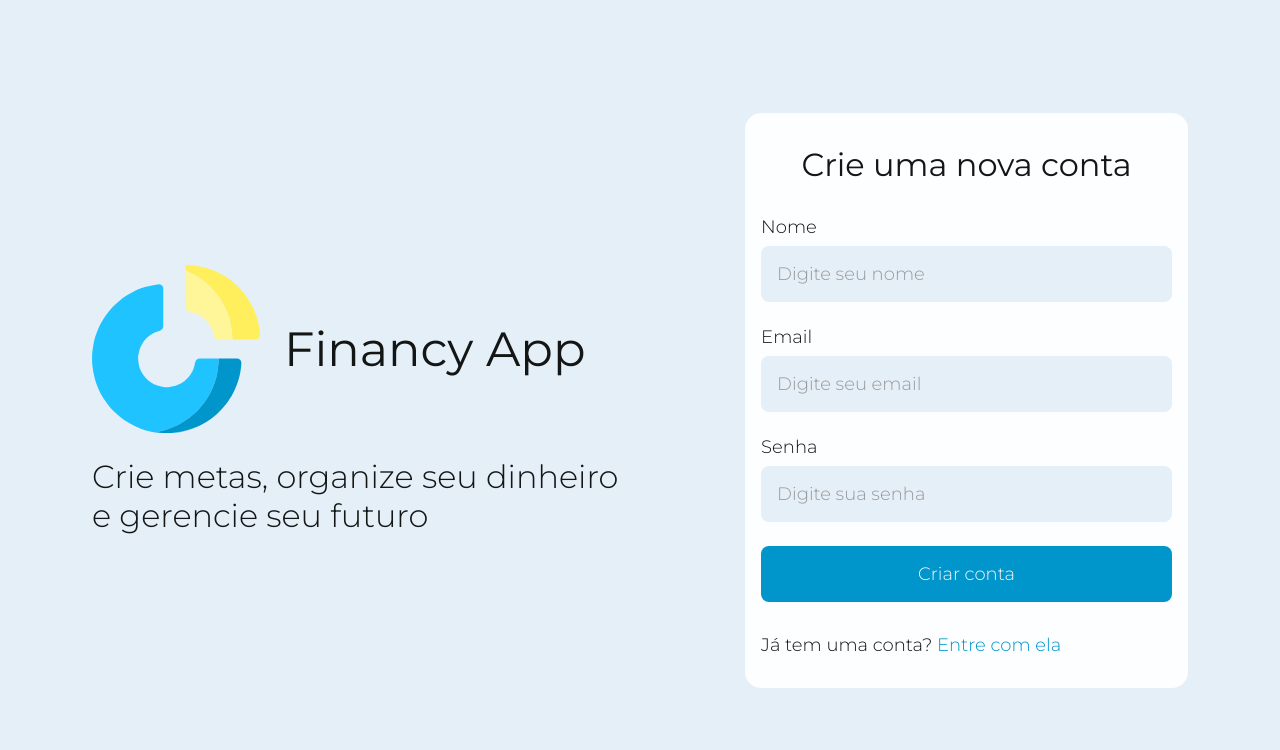
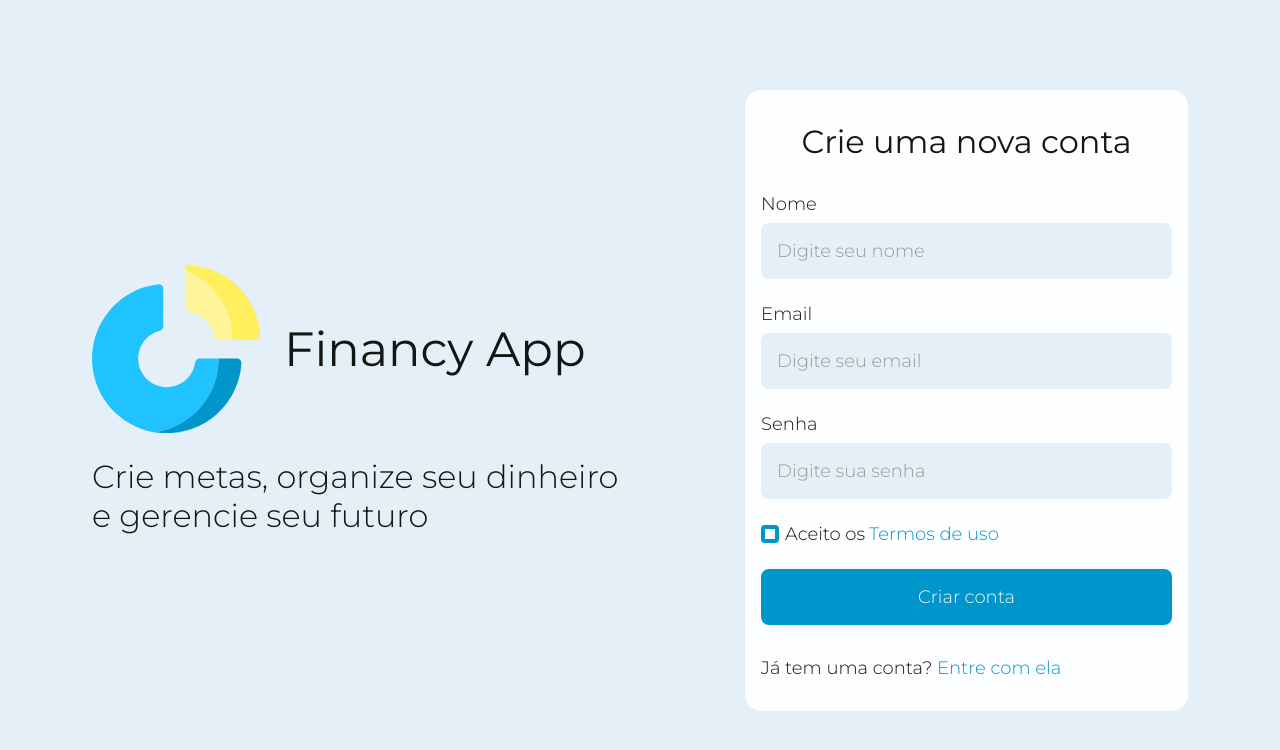
Before and after one commit to RaphaelDaSilvaDev/financy-frontend, a React (Vite) app: page /Signin in a window 1280 px wide. Shown: the top 750 px of the page. Built offline with nearby package versions, Linux system fonts and the light colour scheme; no server answers; what @szhsin/react-menu would draw is missing.

Commit message:
add checkbox terms of use

```diff
--- a/src/pages/Signin/index.tsx
+++ b/src/pages/Signin/index.tsx
@@ -91,10 +91,12 @@ export function Signin() {
                   registerValue="password"
                 />
 
-                {/*  <S.Terms>
-                  <CheckBoxInput label="Aceito os" registerValue="terms" />
-                  <a href="">Termos de uso</a>
-                </S.Terms> */}
+                {
+                  <S.Terms>
+                    <CheckBoxInput label="Aceito os" registerValue="terms" />
+                    <a href="">Termos de uso</a>
+                  </S.Terms>
+                }
 
                 <Button text="Criar conta" />
               </S.InputsContainer>
```
